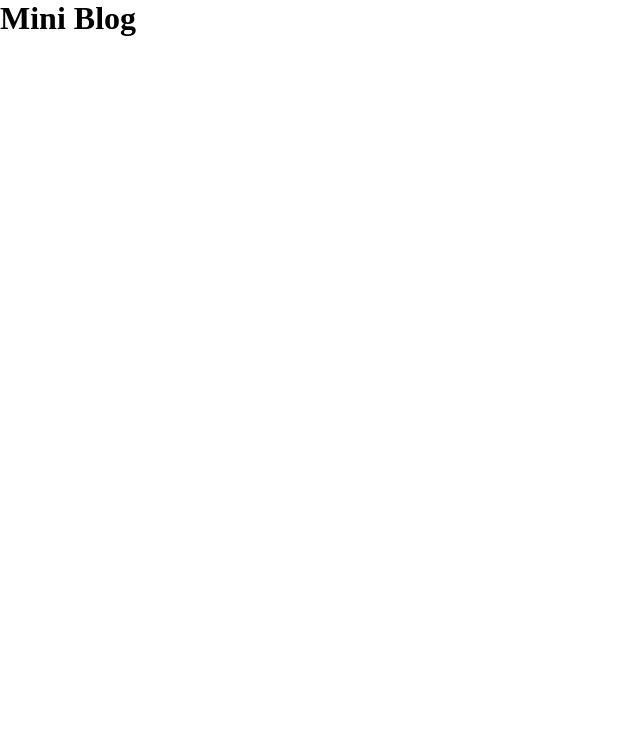
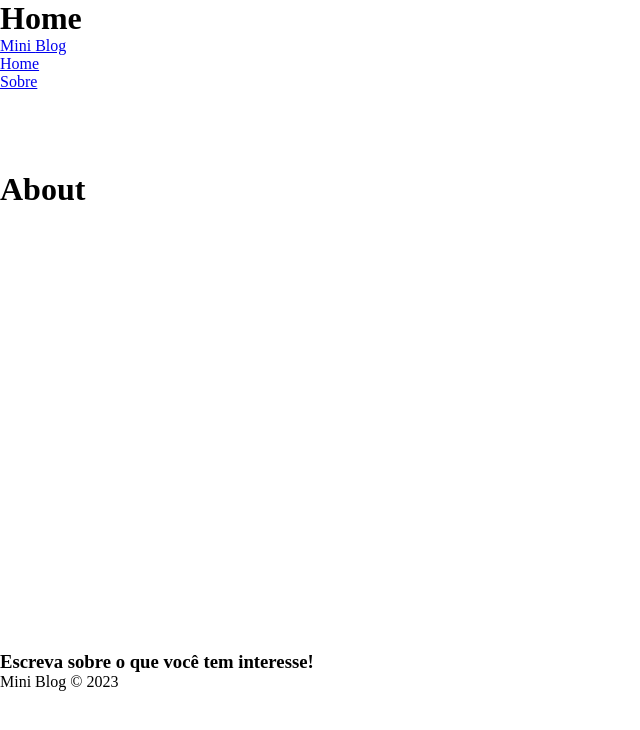
Before and after one commit to abnerfirmino/Projeto-Mini-Blog, a React (Vite) app: page /about in a window 1280 px wide. Shown: the top 730 px of the page, without its empty margins (0-640 px from the left). Built offline with nearby package versions, Linux system fonts and the light colour scheme.

Commit message:
criação das rotas e das páginas

```diff
--- a/package.json
+++ b/package.json
@@ -11,7 +11,8 @@
   "dependencies": {
     "firebase": "^9.19.1",
     "react": "^18.2.0",
-    "react-dom": "^18.2.0"
+    "react-dom": "^18.2.0",
+    "react-router-dom": "^6.10.0"
   },
   "devDependencies": {
     "@types/react": "^18.0.28",
--- a/src/App.jsx
+++ b/src/App.jsx
@@ -1,10 +1,25 @@
 import './App.css';
+import { BrowserRouter, Routes, Route, Navigate } from 'react-router-dom';
+import { Home } from './pages/Home';
+import { About } from './pages/About';
+import { NavBar } from './components/NavBar';
+import { Footer } from './components/Footer';
 
 function App() {
 
   return (
     <div className="App">
-      <h1>Mini Blog</h1>
+      <BrowserRouter>
+      <Home />
+      <NavBar />
+        <div className="container">
+          <Routes>
+            <Route path='/' element={<Home />} />
+            <Route path='/about' element={<About />} />
+          </Routes>
+        </div>
+        <Footer />
+      </BrowserRouter>
     </div>
   )
 }
--- /dev/null
+++ b/src/components/Footer/index.jsx
@@ -0,0 +1,13 @@
+import './styles.css';
+
+const Footer = () => {
+
+  return (
+    <footer>
+      <h3>Escreva sobre o que você tem interesse!</h3>
+      <p>Mini Blog &copy; 2023</p>
+    </footer>
+  );
+}
+
+export { Footer };
--- /dev/null
+++ b/src/components/NavBar/index.jsx
@@ -0,0 +1,23 @@
+import './styles.css';
+import { NavLink } from 'react-router-dom';
+
+const NavBar = () => {
+
+  return (
+    <nav>
+      <NavLink to='/'>
+        Mini <span>Blog</span>
+      </NavLink>
+      <ul>
+        <li>
+          <NavLink to='/'>Home</NavLink>
+        </li>
+        <li>
+          <NavLink to='/about'>Sobre</NavLink>
+        </li>
+      </ul>
+    </nav>
+  );
+}
+
+export { NavBar };
--- /dev/null
+++ b/src/pages/About/index.jsx
@@ -0,0 +1,12 @@
+import './styles.css';
+
+const About = () => {
+
+  return (
+    <div>
+      <h1>About</h1>
+    </div>
+  );
+}
+
+export { About };
--- /dev/null
+++ b/src/pages/Home/index.jsx
@@ -0,0 +1,12 @@
+import './styles.css';
+
+const Home = () => {
+
+  return (
+    <div>
+      <h1>Home</h1>
+    </div>
+  );
+}
+
+export { Home };
```
Also changed, not shown: src/components/Header/index.jsx (added, +12 -0 lines), src/components/Footer/styles.css (added), src/components/Header/styles.css (added), src/components/NavBar/styles.css (added), src/pages/About/styles.css (added), src/pages/Home/styles.css (added), 1 other file (tests, documents, lock files or other folders).
